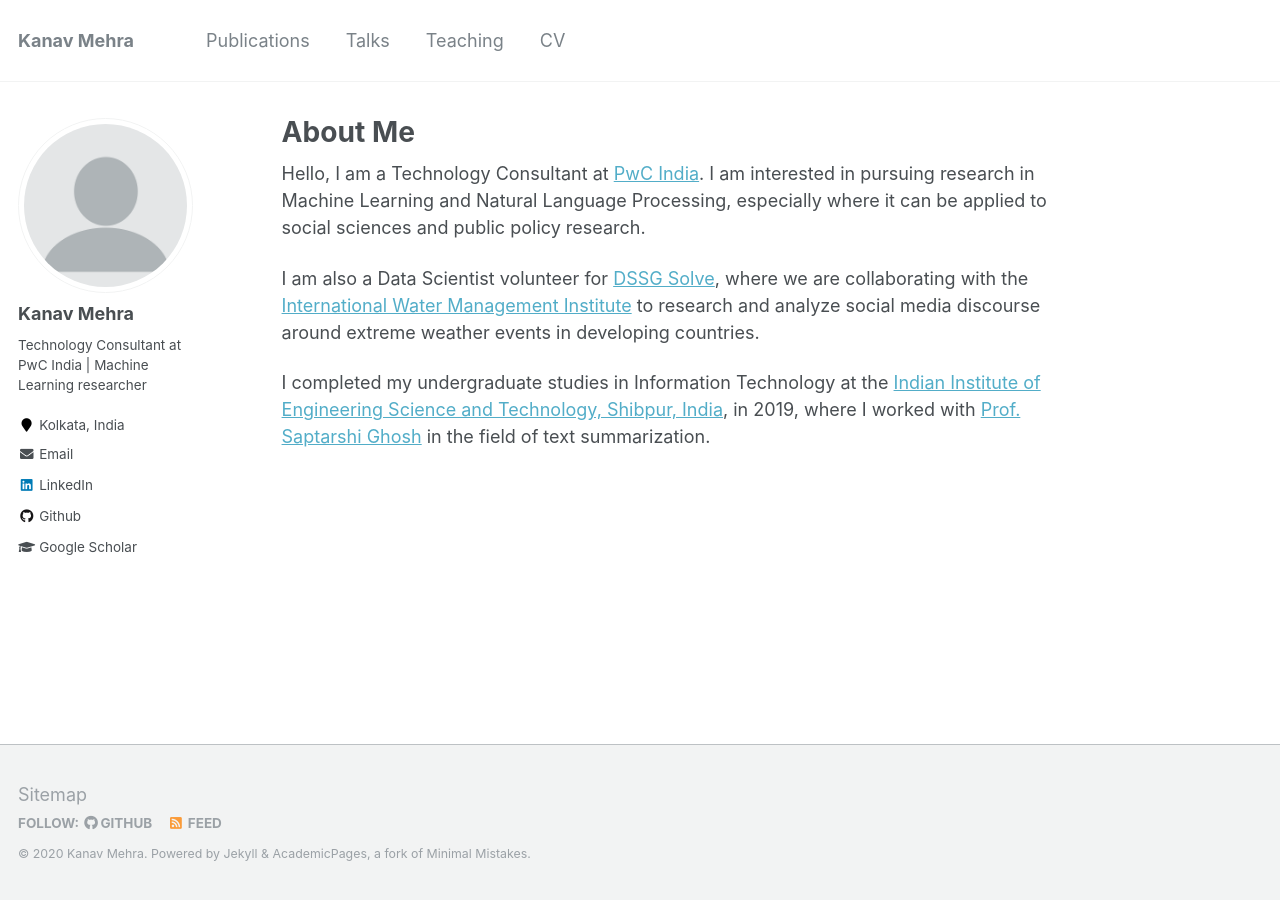
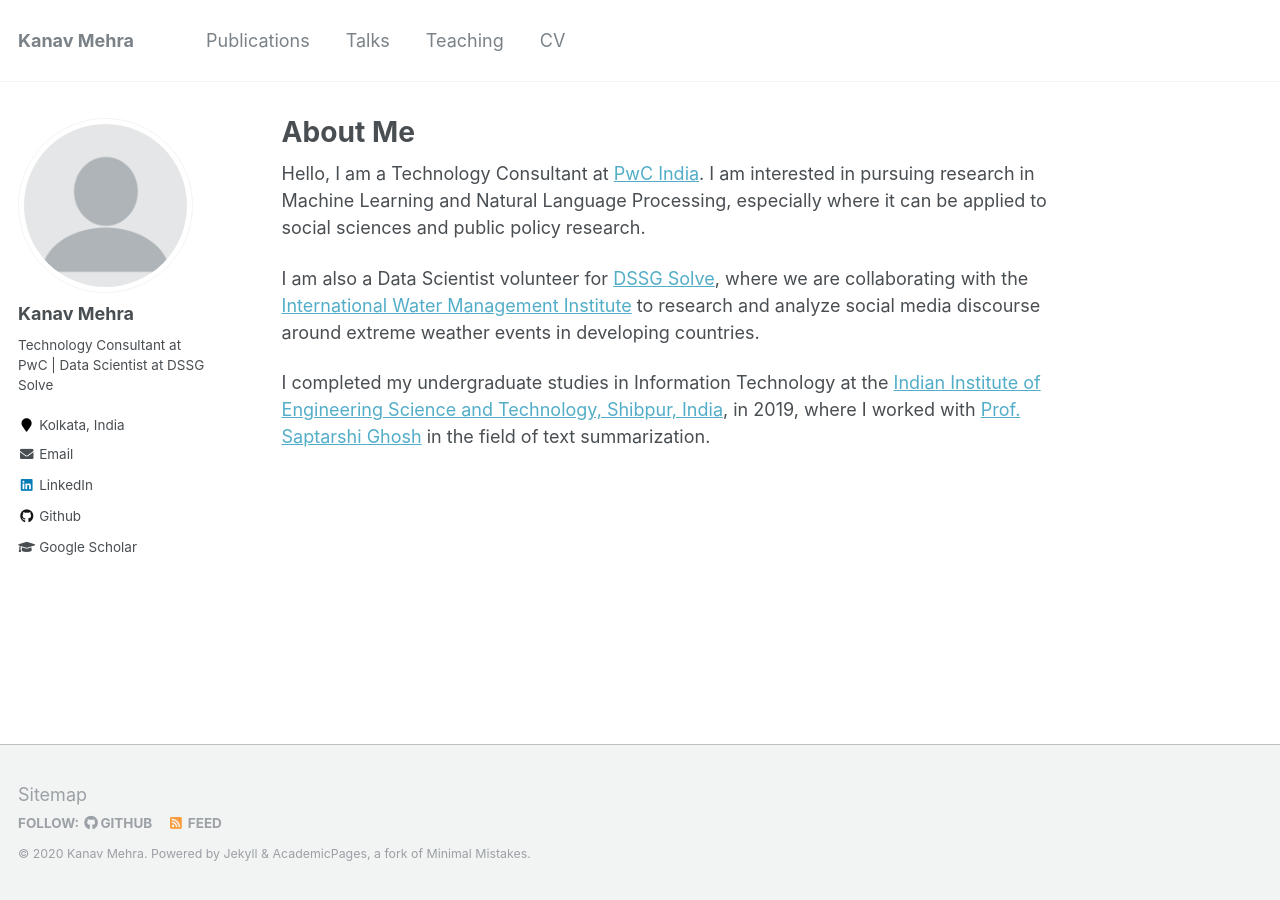
Before and after one commit to kanav-mehra/kanav-mehra.github.io, a Jekyll site: the page built from _pages/about.md, in a window 1280 px wide. Built offline with Jekyll 4.4.1, drawn with Linux system fonts in a browser that asks for light colours.

Commit message:
Added Bio

```diff
--- a/_config.yml
+++ b/_config.yml
@@ -82,7 +82,7 @@ analytics:
 author:
   name             : "Kanav Mehra"
   avatar           : "profile.png"
-  bio              : "Technology Consultant at PwC India | Machine Learning researcher"
+  bio              : "Technology Consultant at PwC | Data Scientist at DSSG Solve"
   location         : "Kolkata, India"
   employer         :
   pubmed           : #"https://www.ncbi.nlm.nih.gov/pubmed/?term=john+snow"
```
